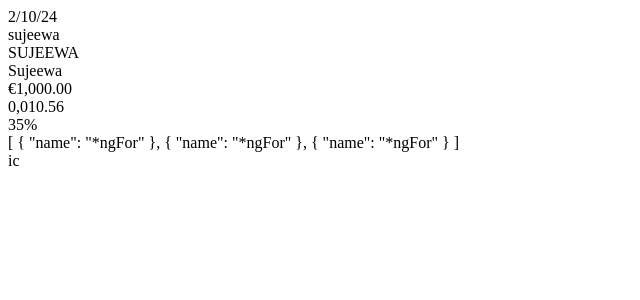
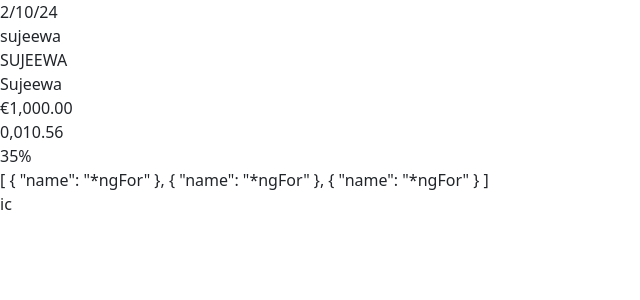
Before and after one commit to sujeewakabeysinghe/Angular-Complete-Course, an Angular app in the folder Angular/angular-app/: page / in a window 1280 px wide. Shown: the top 300 px of the page, without its empty margins (0-640 px from the left). Built offline with nearby package versions, Linux system fonts and the light colour scheme.

Commit message:
Bootstrap

```diff
--- a/Angular/angular-app/package.json
+++ b/Angular/angular-app/package.json
@@ -18,6 +18,8 @@
     "@angular/platform-browser": "~13.3.0",
     "@angular/platform-browser-dynamic": "~13.3.0",
     "@angular/router": "~13.3.0",
+    "bootstrap": "^5.1.3",
+    "ngx-bootstrap": "^8.0.0",
     "rxjs": "~7.5.0",
     "tslib": "^2.3.0",
     "zone.js": "~0.11.4"
--- a/Angular/angular-app/src/app/app.module.ts
+++ b/Angular/angular-app/src/app/app.module.ts
@@ -6,6 +6,7 @@
 import { BindingSyntaxComponent } from './binding-syntax/binding-syntax.component';
 import { DirectivesComponent } from './directives/directives.component';
 import { PipesComponent } from './pipes/pipes.component';
+import { BrowserAnimationsModule } from '@angular/platform-browser/animations';
 
 @NgModule({
   declarations: [
@@ -16,7 +17,8 @@
   ],
   imports: [
     BrowserModule,
-    AppRoutingModule
+    AppRoutingModule,
+    BrowserAnimationsModule
   ],
   providers: [],
   bootstrap: [AppComponent]
--- a/Angular/angular-app/src/styles.scss
+++ b/Angular/angular-app/src/styles.scss
@@ -1 +1,7 @@
 /* You can add global styles to this file, and also import other style files */
+
+/* Importing Bootstrap SCSS file. */
+@import "~bootstrap/scss/bootstrap";
+
+/* Importing Datepicker SCSS file. */
+@import "node_modules/ngx-bootstrap/datepicker/bs-datepicker";
```
Also changed, not shown: 2 other files (tests, documents, lock files or other folders).
